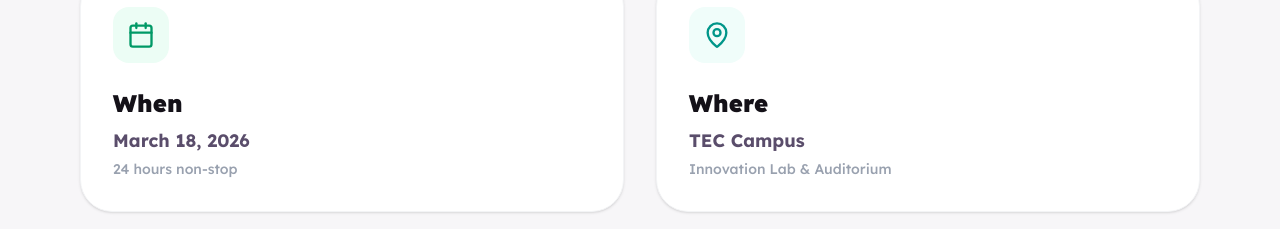
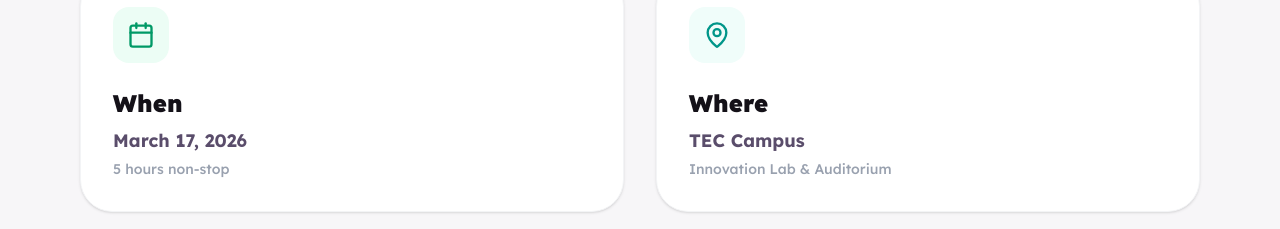
Before and after one commit to triode-devs/inceptra, a SvelteKit app: page /hackathon in a window 1280 px wide. Shown: the part 840-1069 px from the top of the page. Built offline with nearby package versions, Linux system fonts and the light colour scheme.

Commit message:
Update hackathon duration from 24 to 5 hours

```diff
--- a/src/routes/hackathon/+page.svelte
+++ b/src/routes/hackathon/+page.svelte
@@ -18,7 +18,7 @@
 	<title>Project Tech Feast | National Level Hackathon | INCEPTRA '26</title>
 	<meta
 		name="description"
-		content="Join Project Tech Feast, the flagship 24-hour National Level Hackathon at INCEPTRA '26, Trichy Engineering College. Build sustainable tech solutions for green energy."
+		content="Join Project Tech Feast, the flagship 5-hour National Level Hackathon at INCEPTRA '26, Trichy Engineering College. Build sustainable tech solutions for green energy."
 	/>
 	<meta
 		name="keywords"
@@ -34,7 +34,7 @@
 	/>
 	<meta
 		property="og:description"
-		content="A 24-hour innovation challenge at TEC. Build the future of sustainable technology and win exciting cash prizes."
+		content="A 5-hour innovation challenge at TEC. Build the future of sustainable technology and win exciting cash prizes."
 	/>
 	<meta property="og:image" content="https://inceptra.trichyengg.ac.in/og-image.png" />
 	<meta property="og:image:type" content="image/png" />
@@ -55,7 +55,7 @@
 	/>
 	<meta
 		property="twitter:description"
-		content="Join the 24-hour sustainable tech hackathon at INCEPTRA '26 (TEC). Win Cash Prizes upto ₹1 Lakh+."
+		content="Join the 5-hour sustainable tech hackathon at INCEPTRA '26 (TEC). Win Cash Prizes upto ₹1 Lakh+."
 	/>
 	<meta property="twitter:image" content="https://inceptra.trichyengg.ac.in/og-image.png" />
 	<meta
@@ -86,7 +86,7 @@
 						<span class="relative inline-flex h-2 w-2 rounded-full bg-emerald-500"></span>
 					</span>
 					<span class="text-xs font-bold tracking-[0.2em] text-emerald-700 uppercase"
-						>24-Hour Innovation Challenge</span
+						>5-Hour Innovation Challenge</span
 					>
 				</div>
 
@@ -160,8 +160,8 @@
 						<Calendar size={28} />
 					</div>
 					<h3 class="mb-2 text-2xl font-black text-[#141118]">When</h3>
-					<p class="text-lg font-bold text-[#5a4d6b]">March 18, 2026</p>
-					<p class="mt-1 text-sm font-medium text-gray-400">24 hours non-stop</p>
+					<p class="text-lg font-bold text-[#5a4d6b]">March 17, 2026</p>
+					<p class="mt-1 text-sm font-medium text-gray-400">5 hours non-stop</p>
 				</div>
 
 				<!-- Location -->
```
